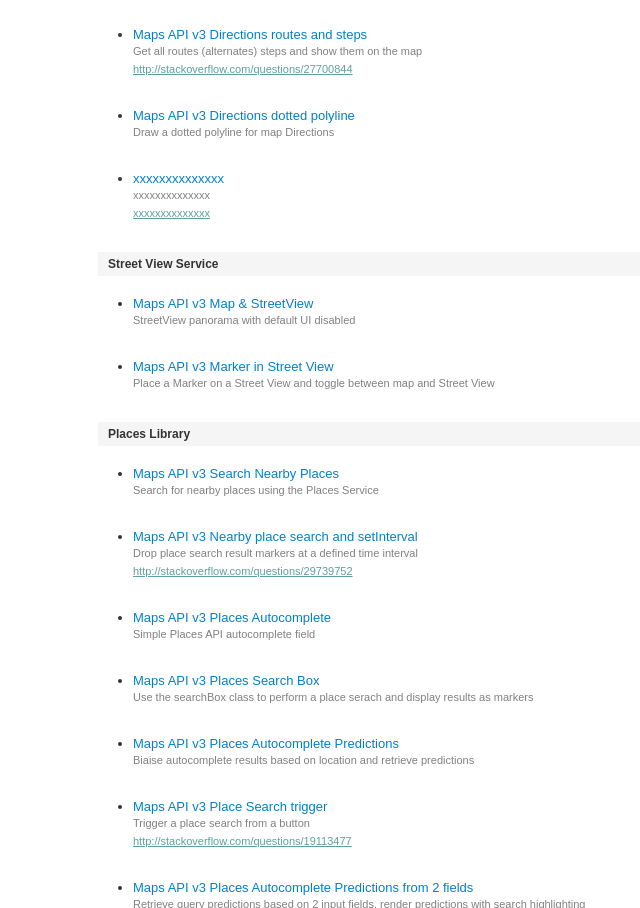
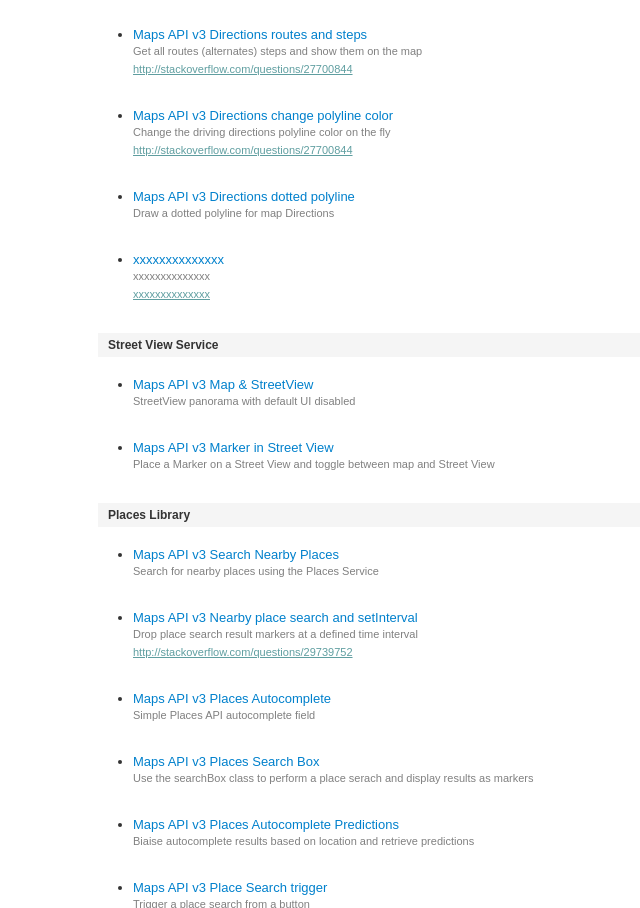
Before and after one commit to MrUpsidown/maps-api-v3, a plain HTML site: page index.html in a window 1280 px wide. Shown: the part 3725-4633 px from the top of the page, without its empty margins (19-659 px from the left). Drawn offline with nearby package versions, Linux system fonts and the light colour scheme.

Commit message:
Update index.html

```diff
--- a/index.html
+++ b/index.html
@@ -326,6 +326,11 @@
                 <small><a href="http://stackoverflow.com/questions/27700844" target="_blank">http://stackoverflow.com/questions/27700844</a></small>
             </li>
             <li>
+                <a href="http://jsfiddle.net/upsidown/wenpn9yd/2/" target="_blank" >Maps API v3 Directions change polyline color</a><br />
+                <small>Change the driving directions polyline color on the fly</small><br />
+                <small><a href="http://stackoverflow.com/questions/35597394" target="_blank">http://stackoverflow.com/questions/27700844</a></small>
+            </li>
+            <li>
                 <a href="http://jsfiddle.net/upsidown/7b843s67/" target="_blank" >Maps API v3 Directions dotted polyline</a><br />
                 <small>Draw a dotted polyline for map Directions</small><br />
             </li>
```
